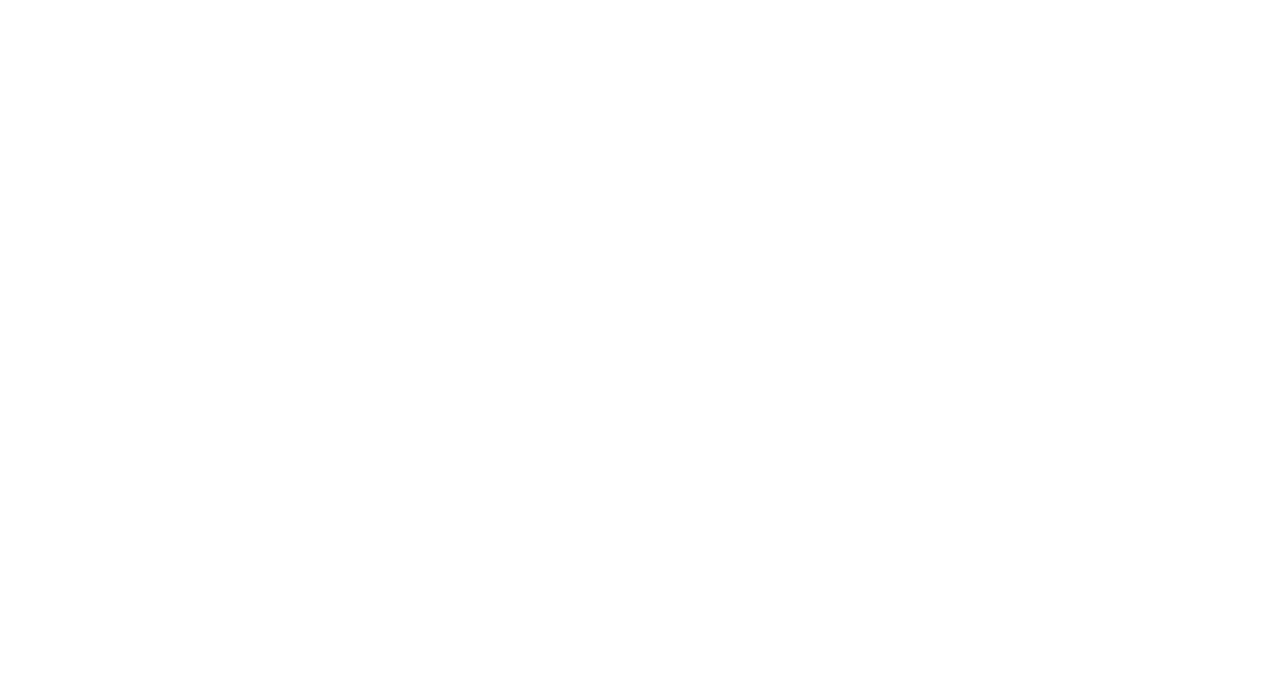
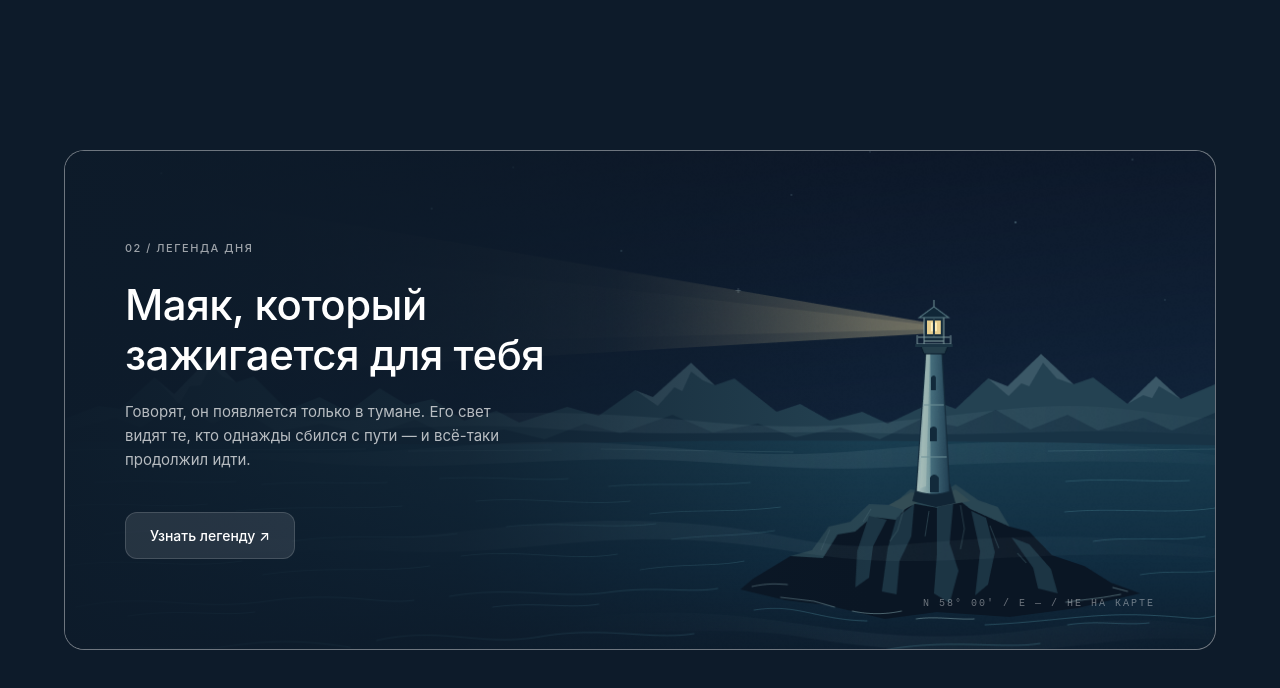
Before and after one commit to Arinashe/Shop, a plain HTML site: page index.html in a window 1280 px wide. Drawn offline with Linux system fonts and the light colour scheme.

Commit message:
add beacon

```diff
--- a/css/style.css
+++ b/css/style.css
@@ -0,0 +1,125 @@
+* {
+    margin: 0;
+    padding: 0;
+    box-sizing: border-box;
+}
+
+body {
+    font-family: 'Inter', -apple-system, BlinkMacSystemFont, "Segoe UI", Roboto, Helvetica, Arial, sans-serif;
+    background-color: #0d1b2a;
+    display: flex;
+    justify-content: center;
+    align-items: center;
+    min-height: 100vh;
+}
+
+.hero-banner {
+    position: relative;
+    width: 90%;
+    height: 500px;
+    overflow: hidden;
+    background-color: #0d1b2a;
+    border: 1px solid rgba(255, 255, 255, 0.4);
+    border-radius: 20px;
+}
+
+.banner-image {
+    position: absolute;
+    border-radius: 20px;
+    top: 0;
+    left: 0;
+    width: 100%;
+    height: 100%;
+    object-fit: cover;
+    object-position: center;
+    z-index: 0;
+
+}
+
+.hero-banner::before {
+    content: '';
+    position: absolute;
+    top: 0;
+    left: 0;
+    width: 100%;
+    height: 100%;
+    background: linear-gradient(90deg, rgba(13, 27, 42, 0.95) 0%, rgba(13, 27, 42, 0.7) 35%, rgba(13, 27, 42, 0) 70%);
+    z-index: 1;
+}
+
+
+.content-wrapper {
+    position: relative;
+    z-index: 2;
+    height: 100%;
+    padding: 60px;
+    display: flex;
+    flex-direction: column;
+    justify-content: center;
+    color: #ffffff;
+    max-width: 1200px;
+    margin: 0 auto;
+    width: 100%;
+}
+
+.text-content {
+    max-width: 500px;
+}
+
+.category {
+    display: block;
+    font-size: 11px;
+    letter-spacing: 1.5px;
+    text-transform: uppercase;
+    color: rgba(255, 255, 255, 0.6);
+    margin-bottom: 25px;
+    font-weight: 500;
+}
+
+.title {
+    font-size: 42px;
+    line-height: 1.2;
+    font-weight: 500;
+    margin-bottom: 20px;
+    letter-spacing: -0.5px;
+}
+
+.description {
+    font-size: 15px;
+    line-height: 1.6;
+    color: rgba(255, 255, 255, 0.7);
+    margin-bottom: 40px;
+    font-weight: 400;
+}
+
+.cta-button {
+    display: inline-flex;
+    align-items: center;
+    gap: 10px;
+    padding: 14px 24px;
+    background-color: rgba(255, 255, 255, 0.1);
+    border: 1px solid rgba(255, 255, 255, 0.15);
+    border-radius: 12px;
+    color: #ffffff;
+    text-decoration: none;
+    font-size: 14px;
+    font-weight: 500;
+    transition: background-color 0.3s ease, border-color 0.3s ease;
+    width: fit-content;
+}
+
+.cta-button:hover {
+    background-color: rgba(255, 255, 255, 0.2);
+    border-color: rgba(255, 255, 255, 0.3);
+}
+
+.coordinates {
+    position: absolute;
+    bottom: 40px;
+    right: 60px;
+    font-size: 10px;
+    letter-spacing: 2px;
+    color: rgba(255, 255, 255, 0.4);
+    text-transform: uppercase;
+    font-family: monospace;
+}
--- a/index.html
+++ b/index.html
@@ -8,6 +8,25 @@
 </head>
 <body>
 
+    <section class="hero-banner">
+        <img src="./img/маяк.png" alt="Маяк" class="banner-image">
+        <div class="content-wrapper">
+            <div class="text-content">
+                <span class="category">02 / ЛЕГЕНДА ДНЯ</span>
+                <h1 class="title">Маяк, который<br>зажигается для тебя</h1>
+                <p class="description">
+                    Говорят, он появляется только в тумане. Его свет<br>
+                    видят те, кто однажды сбился с пути — и всё-таки<br>
+                    продолжил идти.
+                </p>
+                <a href="#" class="cta-button">Узнать легенду ↗</a>
+            </div>
+
+            <div class="coordinates">
+                N 58° 00' / E — / НЕ НА КАРТЕ
+            </div>
+        </div>
+    </section>
 
     <script src="./js/script.js"></script>
 </body>
```
Also changed, not shown: img/маяк.png (added).
